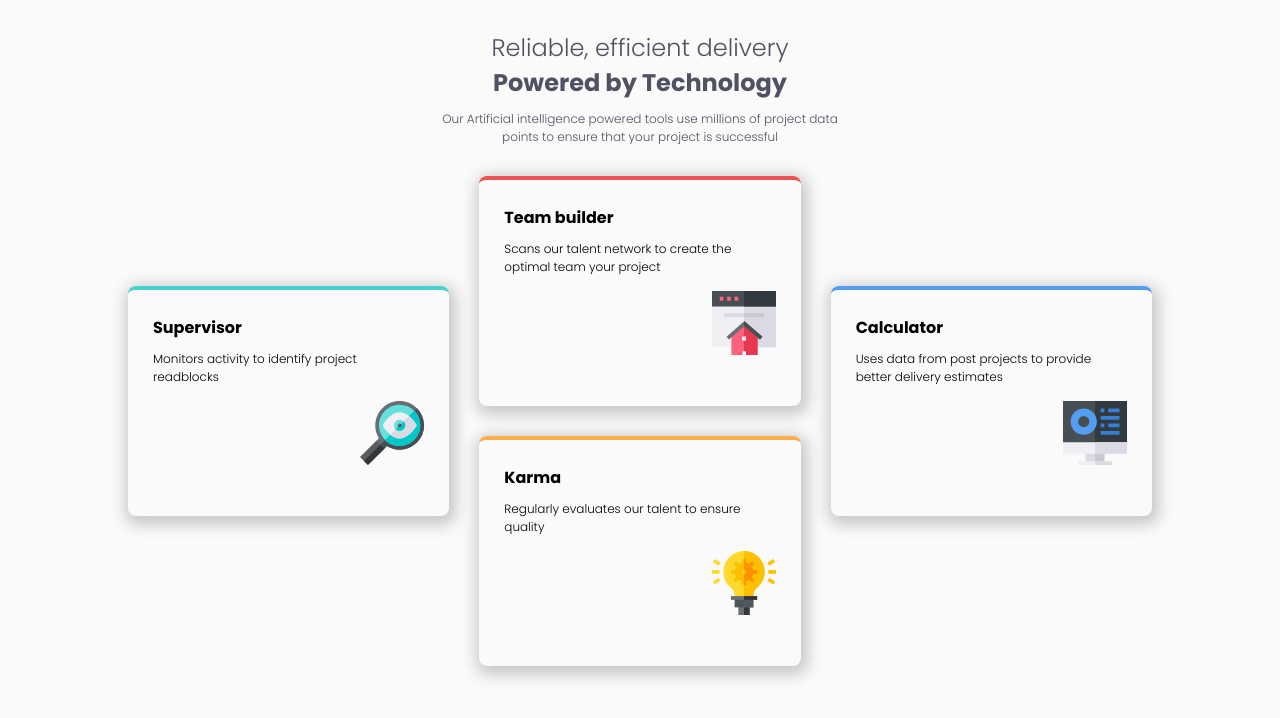
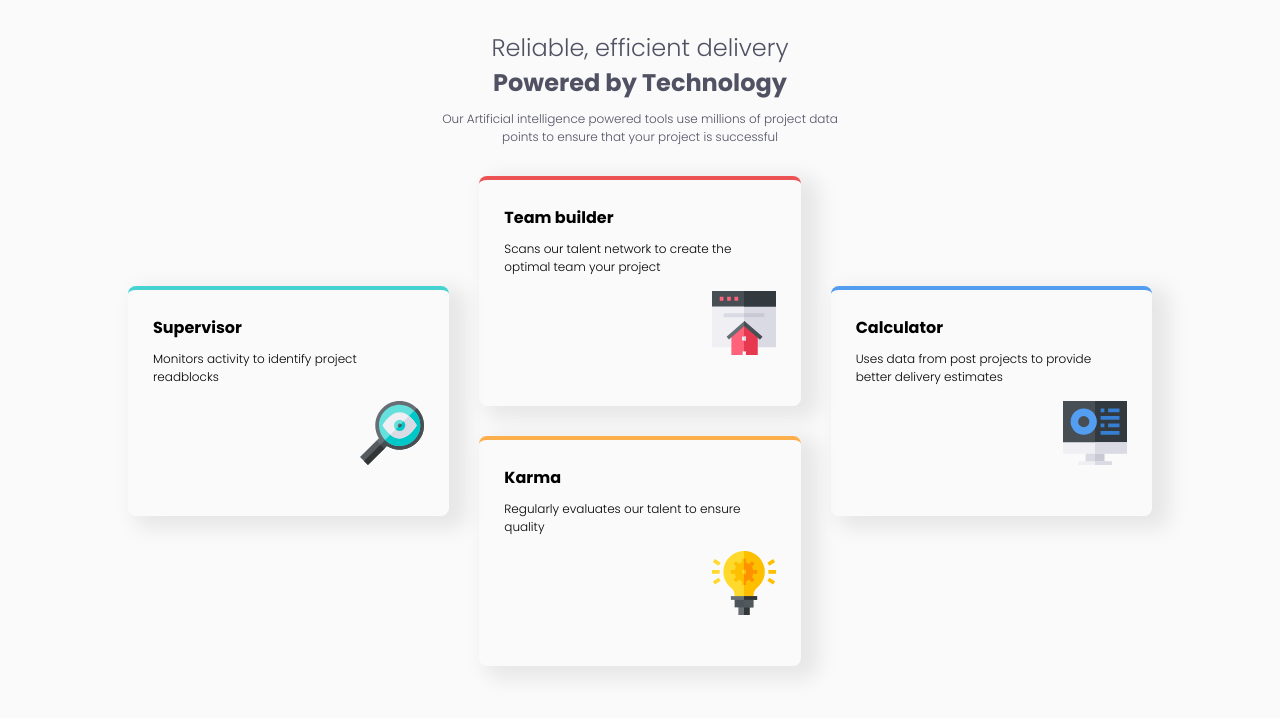
Before and after one commit to Segnities/four-card-feature-section, a website: page index.html in a window 1280 px wide. Drawn offline with Linux system fonts and the light colour scheme.

Commit message:
add semantic tag article in card-wrapper && change box-shadow for card

```diff
--- a/assets/css/card.css
+++ b/assets/css/card.css
@@ -17,7 +17,7 @@
   padding: 25px;
   border-radius: 8px;
   border-top: 4px solid #555;
-  box-shadow: 2px 4px 15px 5px rgba(0, 0, 0, 0.2);
+  box-shadow: 12px 7px 20px 6px rgba(0, 0, 0, 0.08);
 }
 
 .card-title {
--- a/index.html
+++ b/index.html
@@ -24,7 +24,7 @@
           points to ensure that your project is successful
         </p>
       </div>
-        <div class="card-wrapper">
+        <article class="card-wrapper">
         <div class="card grid-item-supervisor">
           <div class="card-title">Supervisor</div>
           <div class="card-body">
@@ -55,7 +55,7 @@
             <img src="./assets/img/icon-calculator.svg" alt="" />
           </div>
         </div>
-      </div>
+      </article>
     </div>
   </body>
 </html>
```
